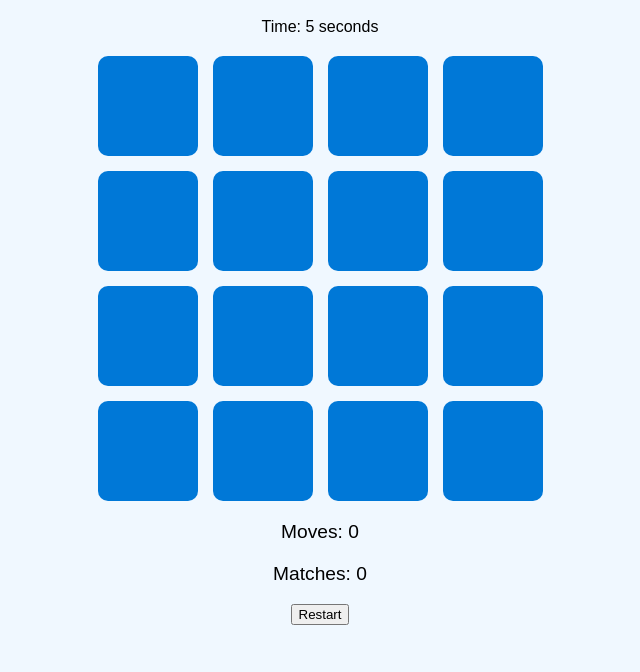
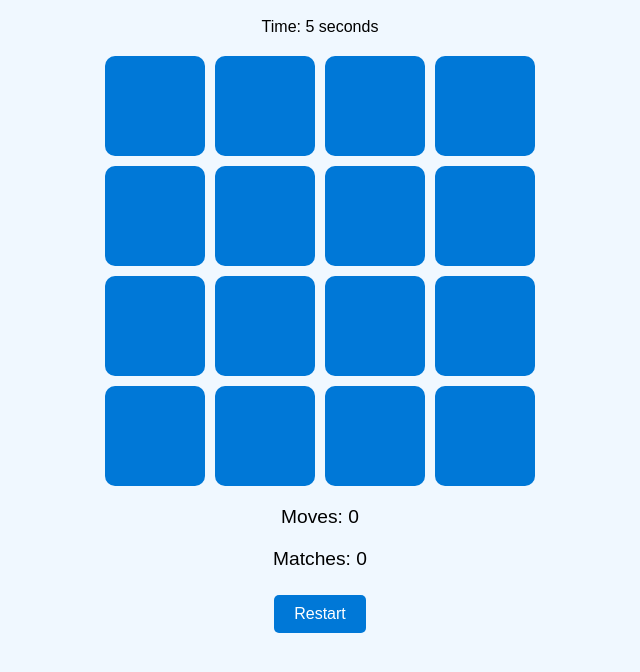
Before and after one commit to adam-t16/ADAMTGAME, a plain HTML site: page index.html in a window 1280 px wide. Shown: the part 60-732 px from the top of the page, without its empty margins (320-960 px from the left). Drawn offline with Linux system fonts and the light colour scheme.

Commit message:
Update styles.css

```diff
--- a/styles.css
+++ b/styles.css
@@ -53,3 +53,26 @@ h1 {
     margin-top: 20px;
     font-size: 1.2rem;
 }
+#controls {
+    margin-top: 20px;
+}
+
+#controls button {
+    padding: 10px 20px;
+    margin: 5px;
+    font-size: 1rem;
+    cursor: pointer;
+    border: none;
+    background-color: #0078d7;
+    color: white;
+    border-radius: 5px;
+}
+
+#controls button:hover {
+    background-color: #005bb5;
+}
+
+#game-container {
+    margin-top: 20px;
+    gap: 10px;
+}
```
